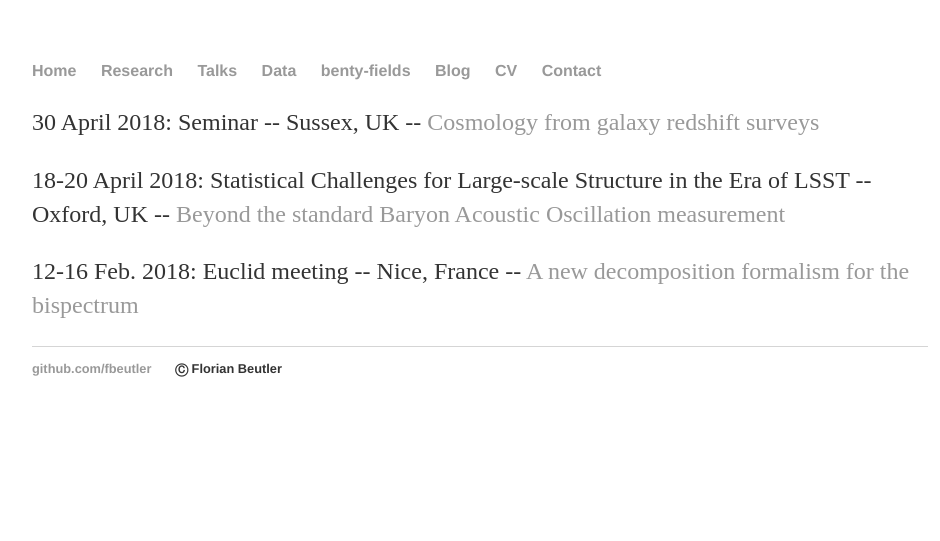
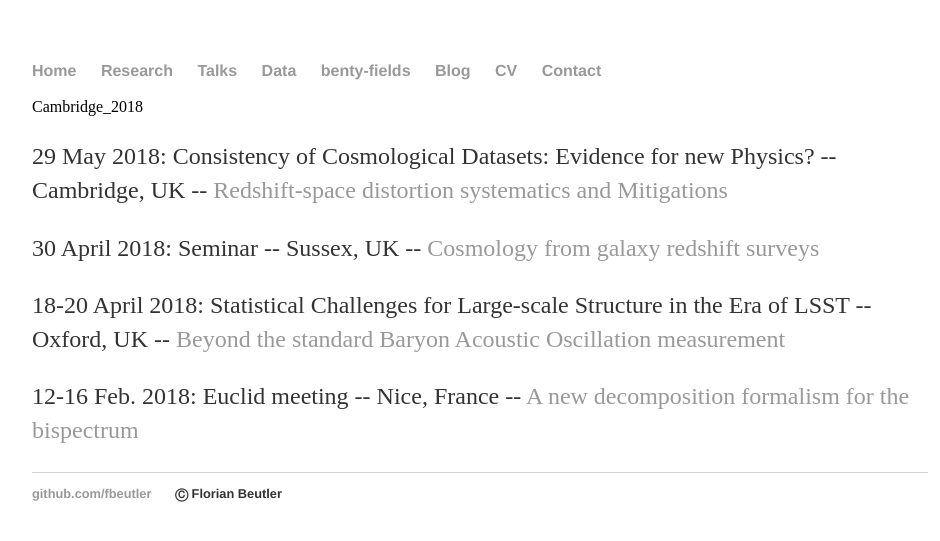
Before and after one commit to fbeutler/fbeutler.github.io, a Jekyll site: the page built from talks/talks.html, in a window 1280 px wide. Shown: the top 541 px of the page, without its empty margins (160-1100 px from the left). Built offline with Jekyll 4.4.1, drawn with Linux system fonts in a browser that asks for light colours.

Commit message:
Update talks.html

```diff
--- a/talks/talks.html
+++ b/talks/talks.html
@@ -4,10 +4,14 @@
 ---
 
 <div id="talks">
-   <p>
+   Cambridge_2018
+  <p>
+    29 May 2018: Consistency of Cosmological Datasets: Evidence for new Physics? -- Cambridge, UK -- <a href='/static/Cambridge_2018.pdf' target="_blank">Redshift-space distortion systematics and Mitigations</a>
+  </p>
+  <p>
     30 April 2018: Seminar -- Sussex, UK -- <a href='/static/Sussex_seminar_2018.pdf' target="_blank">Cosmology from galaxy redshift surveys</a>
   </p>
-   <p>
+  <p>
     18-20 April 2018: Statistical Challenges for Large-scale Structure in the Era of LSST -- Oxford, UK -- <a href='/static/Oxford_2018.pdf' target="_blank">Beyond the standard Baryon Acoustic Oscillation measurement</a>
   </p>
   <p>
```
